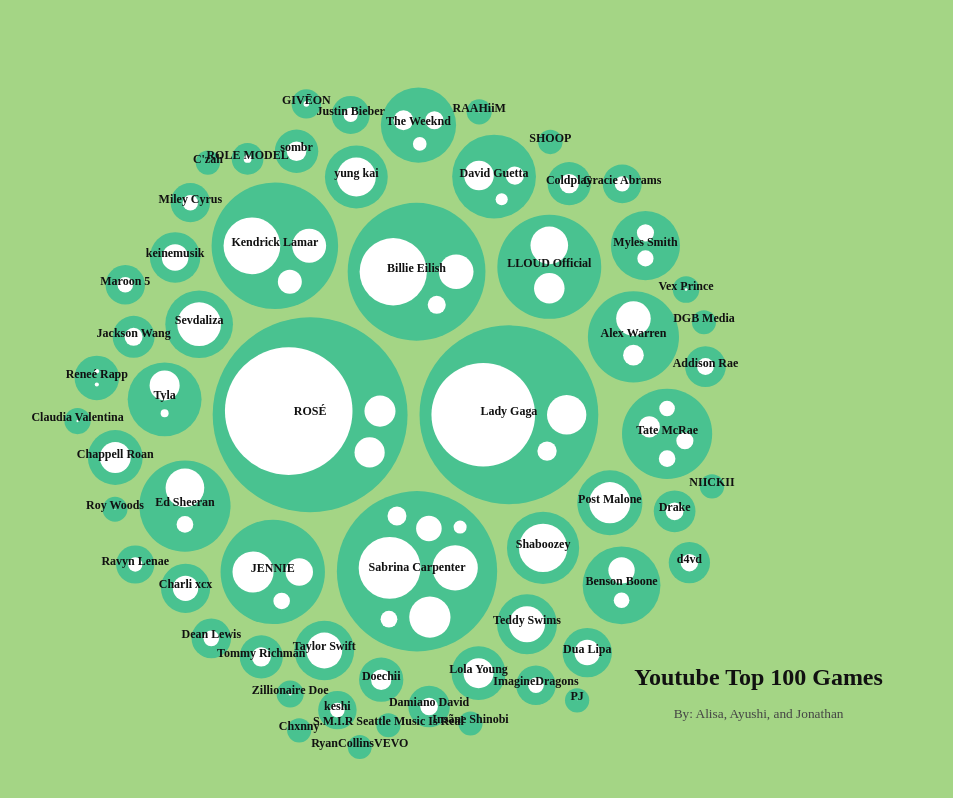
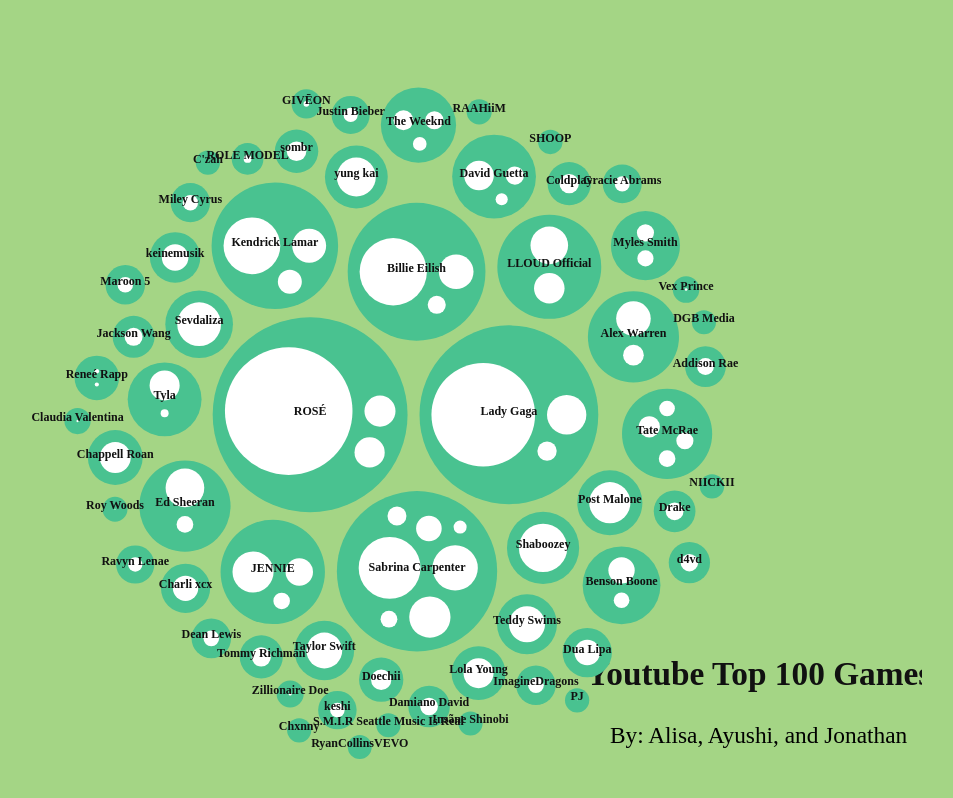
Before and after one commit to Ayushivvv/A4-CSC316, a website: page index.html in a window 1280 px wide. Shown: the whole page, without its empty margins (251-1204 px from the left). Drawn offline with nearby package versions, Linux system fonts and the light colour scheme.

Commit message:
-added finishing touches -added title -edited read me

```diff
--- a/index.html
+++ b/index.html
@@ -4,5 +4,5 @@
 <link rel="stylesheet" type="text/css" href="css/inspector.css">
 <body>
 <script src="https://d3js.org/d3.v7.min.js"></script>
-<script src="js/5831f55fccfa1c41@187.js"></script>
+<script src="js/main.js"></script>
 </body>
--- a/js/5831f55fccfa1c41@187.js
+++ b/js/main.js
@@ -44,15 +44,15 @@
 
     titleGroup.append("text")
         .text("Youtube Top 100 Games")
-        .style("font-size", "36px")
+        .style("font-size", "50px")
         .style("font-weight", "bold")
         .style("fill", "#111");  // same dark fill as depth=1 labels
 
     titleGroup.append("text")
         .text("By: Alisa, Ayushi, and Jonathan")
         .attr("dy", "2.5em")
-        .style("font-size", "20px")
-        .style("fill", "#444");  // same lighter fill as song labels
+        .style("font-size", "35px")
+        .style("fill", "#000000");  // same lighter fill as song labels
 
     // Reposition some child nodes
     root.each(d => {
--- a/package.json
+++ b/package.json
@@ -1,6 +1,6 @@
 {
   "name": "@d3/zoomable-circle-packing",
-"main": "js/5831f55fccfa1c41@187.js",
+"main": "js/main.js",
 "version": "187.0.0",
 "homepage": "https://observablehq.com/@d3/zoomable-circle-packing",
 "author": {
```
Also changed, not shown: README.md.
